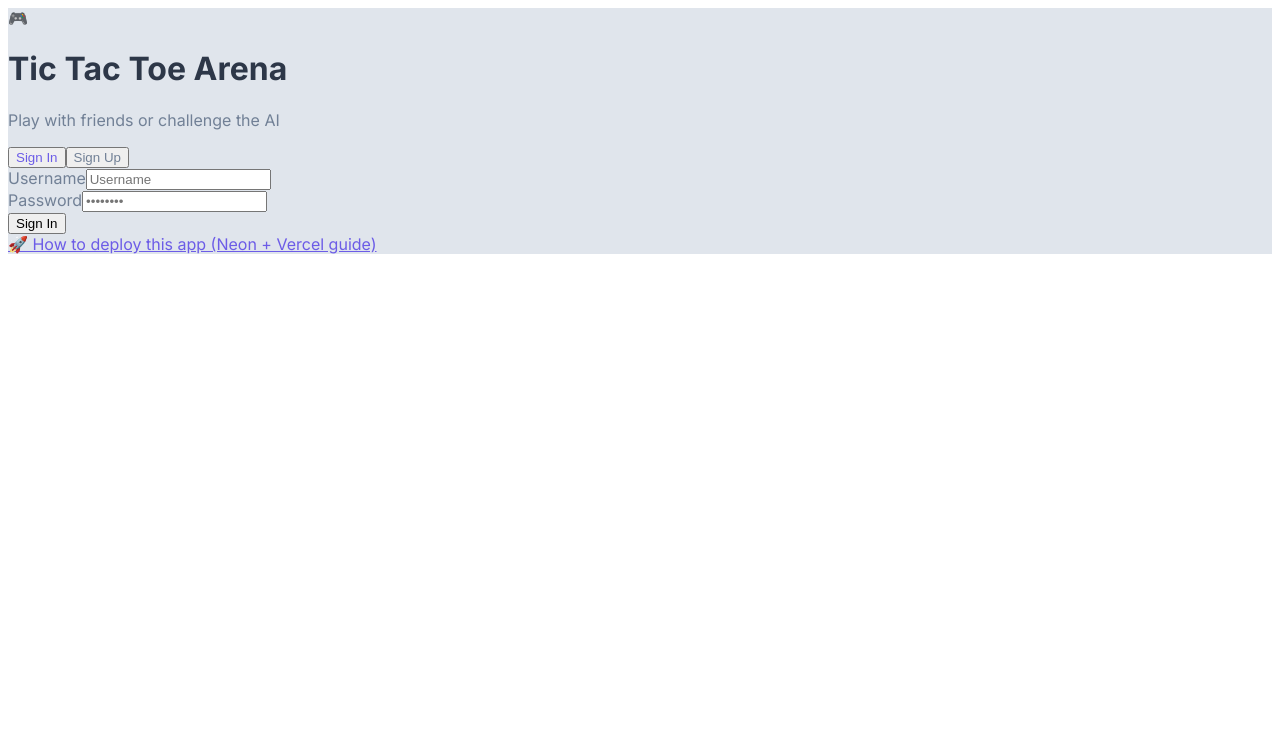
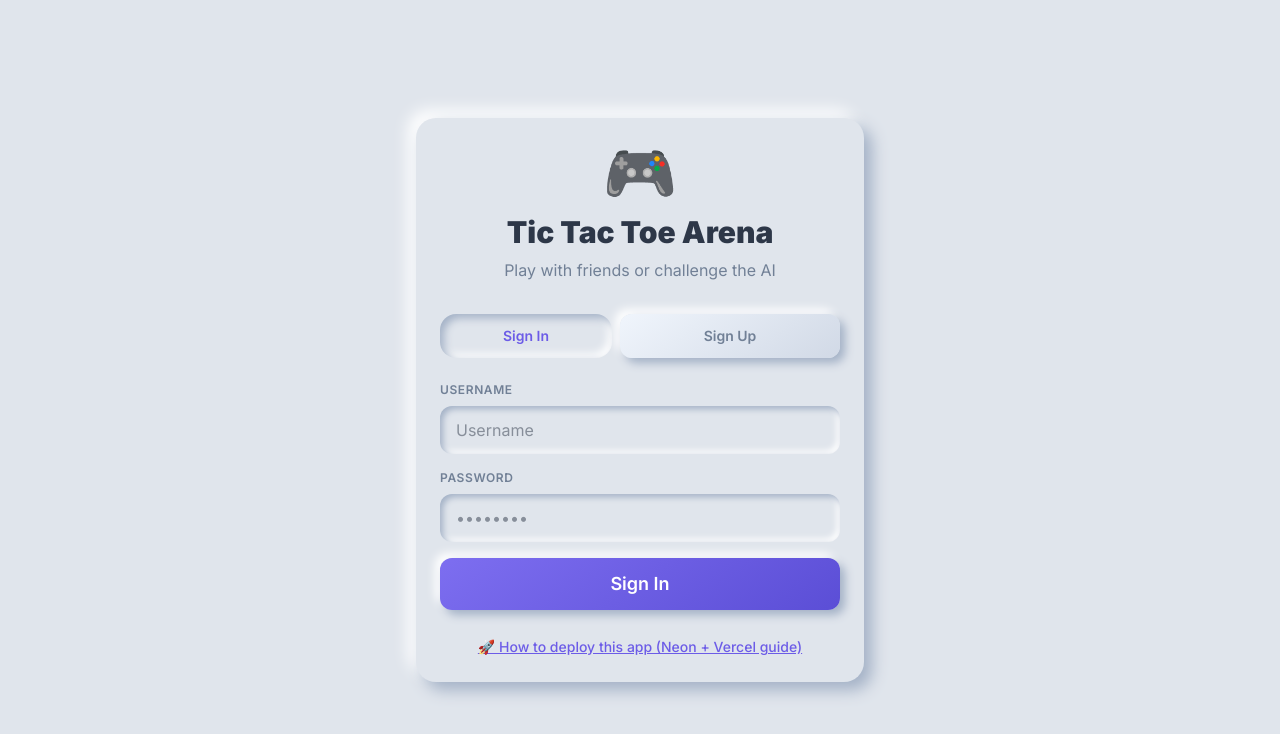
Before and after one commit to iamethan1357-web/tictactoe, a Next.js app: page / in a window 1280 px wide. Shown: the top 734 px of the page. Built offline with nearby package versions, Linux system fonts and the light colour scheme; no server answers.

Commit message:
Update globals.css

```diff
--- a/src/app/globals.css
+++ b/src/app/globals.css
@@ -1,3 +1,370 @@
+@import "tailwindcss";
+
+:root {
+  --bg-main: #e0e5ec;
+  --bg-dark: #a3b1c6;
+  --bg-light: #ffffff;
+  --text-primary: #2d3748;
+  --text-secondary: #718096;
+  --accent: #6c5ce7;
+  --accent-light: #a29bfe;
+  --success: #00b894;
+  --danger: #e17055;
+  --warning: #fdcb6e;
+  --x-color: #6c5ce7;
+  --o-color: #e17055;
+}
+
+* {
+  box-sizing: border-box;
+}
+
+body {
+  background: var(--bg-main);
+  color: var(--text-primary);
+  font-family: 'Segoe UI', system-ui, -apple-system, sans-serif;
+  min-height: 100vh;
+}
+
+/* Neomorphism utilities */
+.neo-flat {
+  background: var(--bg-main);
+  box-shadow: 6px 6px 12px #a3b1c6, -6px -6px 12px #ffffff;
+  border-radius: 16px;
+}
+
+.neo-pressed {
+  background: var(--bg-main);
+  box-shadow: inset 4px 4px 8px #a3b1c6, inset -4px -4px 8px #ffffff;
+  border-radius: 16px;
+}
+
+.neo-convex {
+  background: linear-gradient(145deg, #f0f5fc, #d1d9e6);
+  box-shadow: 6px 6px 12px #a3b1c6, -6px -6px 12px #ffffff;
+  border-radius: 16px;
+}
+
+.neo-btn {
+  background: linear-gradient(145deg, #f0f5fc, #d1d9e6);
+  box-shadow: 5px 5px 10px #a3b1c6, -5px -5px 10px #ffffff;
+  border-radius: 12px;
+  border: none;
+  cursor: pointer;
+  transition: all 0.2s ease;
+  color: var(--text-primary);
+  font-weight: 600;
+  padding: 12px 24px;
+}
+
+.neo-btn:hover {
+  box-shadow: 3px 3px 6px #a3b1c6, -3px -3px 6px #ffffff;
+}
+
+.neo-btn:active {
+  box-shadow: inset 3px 3px 6px #a3b1c6, inset -3px -3px 6px #ffffff;
+}
+
+.neo-btn-accent {
+  background: linear-gradient(145deg, #7d6ef0, #5b4ed6);
+  box-shadow: 5px 5px 10px #a3b1c6, -5px -5px 10px #ffffff;
+  border-radius: 12px;
+  border: none;
+  cursor: pointer;
+  transition: all 0.2s ease;
+  color: white;
+  font-weight: 600;
+  padding: 12px 24px;
+}
+
+.neo-btn-accent:hover {
+  background: linear-gradient(145deg, #8b7ff5, #6558db);
+  box-shadow: 3px 3px 6px #a3b1c6, -3px -3px 6px #ffffff;
+}
+
+.neo-btn-accent:active {
+  box-shadow: inset 3px 3px 6px #5040b8, inset -3px -3px 6px #8070f0;
+}
+
+.neo-btn-danger {
+  background: linear-gradient(145deg, #f07a63, #d0604a);
+  box-shadow: 5px 5px 10px #a3b1c6, -5px -5px 10px #ffffff;
+  border-radius: 12px;
+  border: none;
+  cursor: pointer;
+  transition: all 0.2s ease;
+  color: white;
+  font-weight: 600;
+  padding: 12px 24px;
+}
+
+.neo-btn-success {
+  background: linear-gradient(145deg, #00d2a0, #00a37a);
+  box-shadow: 5px 5px 10px #a3b1c6, -5px -5px 10px #ffffff;
+  border-radius: 12px;
+  border: none;
+  cursor: pointer;
+  transition: all 0.2s ease;
+  color: white;
+  font-weight: 600;
+  padding: 12px 24px;
+}
+
+.neo-btn-success:hover {
+  background: linear-gradient(145deg, #00e0aa, #00b888);
+}
+
+.neo-input {
+  background: var(--bg-main);
+  box-shadow: inset 3px 3px 6px #a3b1c6, inset -3px -3px 6px #ffffff;
+  border-radius: 12px;
+  border: none;
+  padding: 12px 16px;
+  color: var(--text-primary);
+  font-size: 16px;
+  outline: none;
+  width: 100%;
+  transition: all 0.2s ease;
+}
+
+.neo-input:focus {
+  box-shadow: inset 4px 4px 8px #a3b1c6, inset -4px -4px 8px #ffffff, 0 0 0 2px var(--accent);
+}
+
+.neo-card {
+  background: var(--bg-main);
+  box-shadow: 8px 8px 16px #a3b1c6, -8px -8px 16px #ffffff;
+  border-radius: 20px;
+  padding: 24px;
+}
+
+/* Game cell */
+.game-cell {
+  background: var(--bg-main);
+  box-shadow: inset 3px 3px 6px #a3b1c6, inset -3px -3px 6px #ffffff;
+  border-radius: 16px;
+  cursor: pointer;
+  transition: all 0.2s ease;
+  display: flex;
+  align-items: center;
+  justify-content: center;
+  font-size: 2.5rem;
+  font-weight: 800;
+  aspect-ratio: 1;
+}
+
+.game-cell:hover:not(.occupied) {
+  box-shadow: inset 2px 2px 4px #a3b1c6, inset -2px -2px 4px #ffffff;
+}
+
+.game-cell.occupied {
+  cursor: default;
+}
+
+.game-cell.x-cell {
+  color: var(--x-color);
+  text-shadow: 2px 2px 4px rgba(108, 92, 231, 0.3);
+}
+
+.game-cell.o-cell {
+  color: var(--o-color);
+  text-shadow: 2px 2px 4px rgba(225, 112, 85, 0.3);
+}
+
+.game-cell.winning-cell {
+  background: linear-gradient(145deg, #f0f5fc, #d1d9e6);
+  box-shadow: 0 0 20px rgba(108, 92, 231, 0.4);
+  animation: pulse-win 1s ease-in-out infinite;
+}
+
+@keyframes pulse-win {
+  0%, 100% { transform: scale(1); }
+  50% { transform: scale(1.05); }
+}
+
+@keyframes fadeIn {
+  from { opacity: 0; transform: translateY(10px); }
+  to { opacity: 1; transform: translateY(0); }
+}
+
+.animate-fade-in {
+  animation: fadeIn 0.3s ease-out;
+}
+
+@keyframes slideUp {
+  from { opacity: 0; transform: translateY(30px); }
+  to { opacity: 1; transform: translateY(0); }
+}
+
+.animate-slide-up {
+  animation: slideUp 0.4s ease-out;
+}
+
+.level-badge {
+  display: inline-flex;
+  align-items: center;
+  justify-content: center;
+  width: 40px;
+  height: 40px;
+  border-radius: 12px;
+  font-weight: 700;
+  font-size: 14px;
+  cursor: pointer;
+  transition: all 0.2s ease;
+}
+
+.level-badge.completed {
+  background: linear-gradient(145deg, #00d2a0, #00a37a);
+  color: white;
+  box-shadow: 3px 3px 6px #a3b1c6, -3px -3px 6px #ffffff;
+}
+
+.level-badge.current {
+  background: linear-gradient(145deg, #7d6ef0, #5b4ed6);
+  color: white;
+  box-shadow: 3px 3px 6px #a3b1c6, -3px -3px 6px #ffffff;
+  animation: pulse-win 2s ease-in-out infinite;
+}
+
+.level-badge.locked {
+  background: var(--bg-main);
+  color: var(--text-secondary);
+  box-shadow: inset 2px 2px 4px #a3b1c6, inset -2px -2px 4px #ffffff;
+  cursor: not-allowed;
+  opacity: 0.6;
+}
+
+/* Scrollbar */
+::-webkit-scrollbar {
+  width: 8px;
+}
+
+::-webkit-scrollbar-track {
+  background: var(--bg-main);
+}
+
+::-webkit-scrollbar-thumb {
+  background: var(--bg-dark);
+  border-radius: 4px;
+}
+
+/* Toast notification */
+.toast {
+  position: fixed;
+  top: 20px;
+  right: 20px;
+  z-index: 1000;
+  padding: 16px 24px;
+  border-radius: 16px;
+  animation: slideInRight 0.3s ease-out;
+}
+
+@keyframes slideInRight {
+  from { opacity: 0; transform: translateX(100px); }
+  to { opacity: 1; transform: translateX(0); }
+}
+
+/* ═══ FLOATING GAME INVITE NOTIFICATION ═══ */
+.invite-popup {
+  position: fixed;
+  top: 20px;
+  right: 20px;
+  z-index: 1100;
+  width: 320px;
+  max-width: calc(100vw - 32px);
+  background: var(--bg-main);
+  box-shadow:
+    10px 10px 20px #a3b1c6,
+    -10px -10px 20px #ffffff,
+    0 0 40px rgba(108, 92, 231, 0.15);
+  border-radius: 20px;
+  padding: 20px;
+  animation: inviteSlideIn 0.4s cubic-bezier(0.34, 1.56, 0.64, 1);
+}
+
+.invite-popup.exiting {
+  animation: inviteSlideOut 0.3s ease-in forwards;
+}
+
+@keyframes inviteSlideIn {
+  0% {
+    opacity: 0;
+    transform: translateX(120px) scale(0.8);
+  }
+  100% {
+    opacity: 1;
+    transform: translateX(0) scale(1);
+  }
+}
+
+@keyframes inviteSlideOut {
+  0% {
+    opacity: 1;
+    transform: translateX(0) scale(1);
+  }
+  100% {
+    opacity: 0;
+    transform: translateX(120px) scale(0.8);
+  }
+}
+
+/* pulsing ring behind avatar */
+.invite-ring {
+  position: relative;
+  display: inline-flex;
+}
+
+.invite-ring::before {
+  content: "";
+  position: absolute;
+  inset: -4px;
+  border-radius: 50%;
+  border: 2px solid var(--accent);
+  animation: ringPulse 1.5s ease-out infinite;
+}
+
+@keyframes ringPulse {
+  0% { transform: scale(1); opacity: 0.7; }
+  100% { transform: scale(1.5); opacity: 0; }
+}
+
+/* badge dot */
+.notif-dot {
+  position: absolute;
+  top: -2px;
+  right: -2px;
+  width: 12px;
+  height: 12px;
+  background: var(--danger);
+  border-radius: 50%;
+  border: 2px solid var(--bg-main);
+  animation: dotBounce 0.6s ease-out;
+}
+
+@keyframes dotBounce {
+  0% { transform: scale(0); }
+  50% { transform: scale(1.4); }
+  100% { transform: scale(1); }
+}
+
+/* shake for attention */
+.shake {
+  animation: shake 0.5s ease-in-out;
+}
+
+@keyframes shake {
+  0%, 100% { transform: translateX(0); }
+  20% { transform: translateX(-6px); }
+  40% { transform: translateX(6px); }
+  60% { transform: translateX(-4px); }
+  80% { transform: translateX(4px); }
+}
+
+/* countdown bar inside floating notification */
+@keyframes shrinkBar {
+  from { width: 100%; }
+  to { width: 0%; }
+}
 /* ═══ FLOATING GAME INVITE NOTIFICATION ═══ */
 .invite-popup {
   position: fixed;
```
